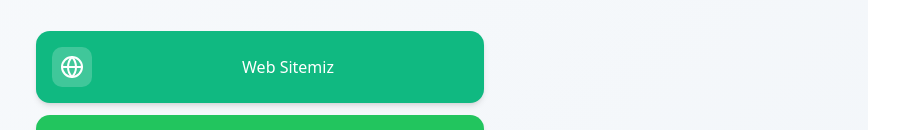
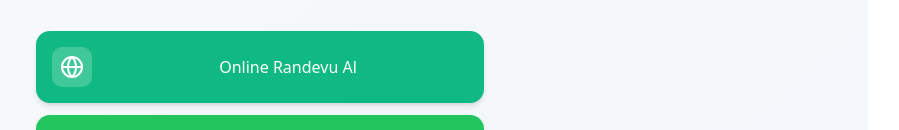
Before and after one commit to estelongy/drizzetgok, a React (Vite) app in the folder drizzetgok-site/: page /pages/bio in a window 1280 px wide. Shown: the part 261-391 px from the top of the page, without its empty margins (380-1279 px from the left). Built offline with nearby package versions, Linux system fonts and the light colour scheme.

Commit message:
Update Bio.tsx

```diff
--- a/drizzetgok-site/src/pages/Bio.tsx
+++ b/drizzetgok-site/src/pages/Bio.tsx
@@ -13,8 +13,8 @@ const Bio = () => {
   const links = [
     {
       icon: <Globe className="w-6 h-6" />,
-      title: 'Web Sitemiz',
-      href: 'https://www.drizzetgok.com',
+      title: 'Online Randevu Al',
+      href: 'https://www.doktortakvimi.com/izzet-gok',
       color: 'bg-emerald-500 hover:bg-emerald-600'
     },
     {
```
